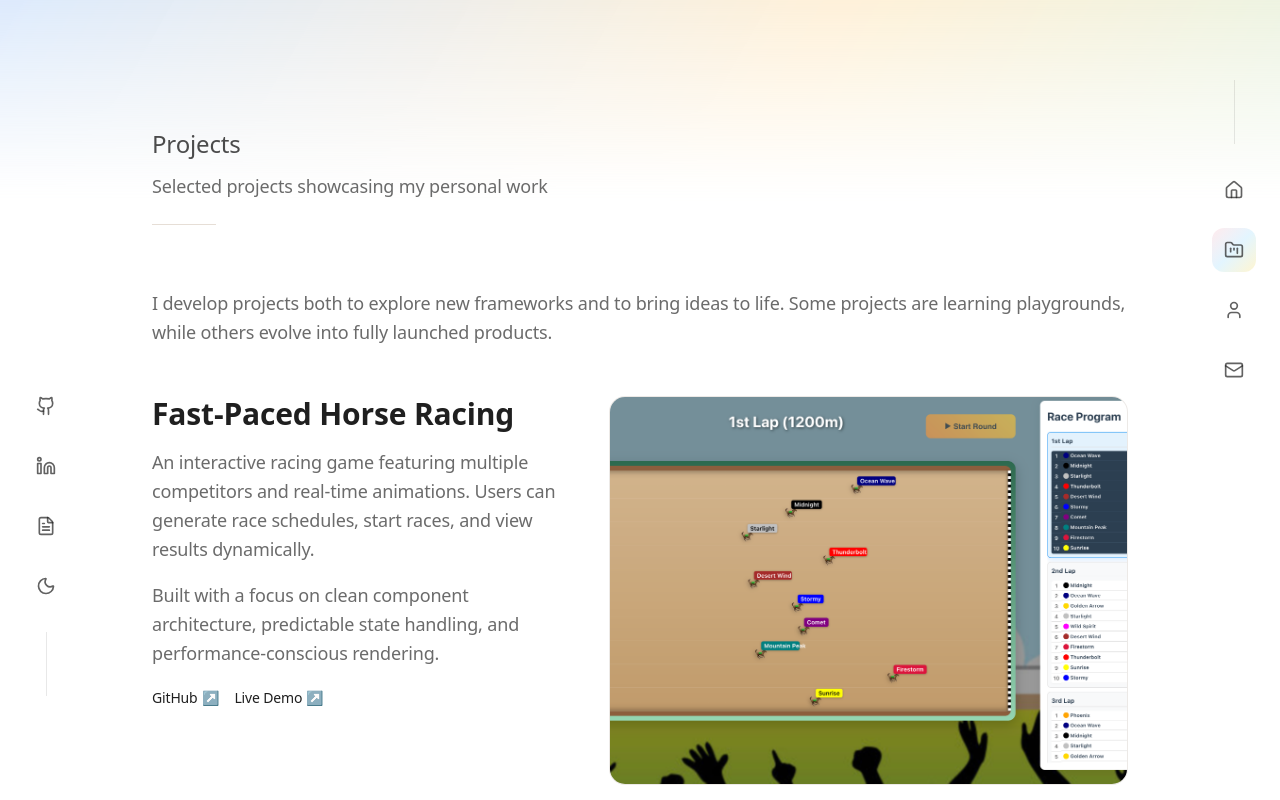
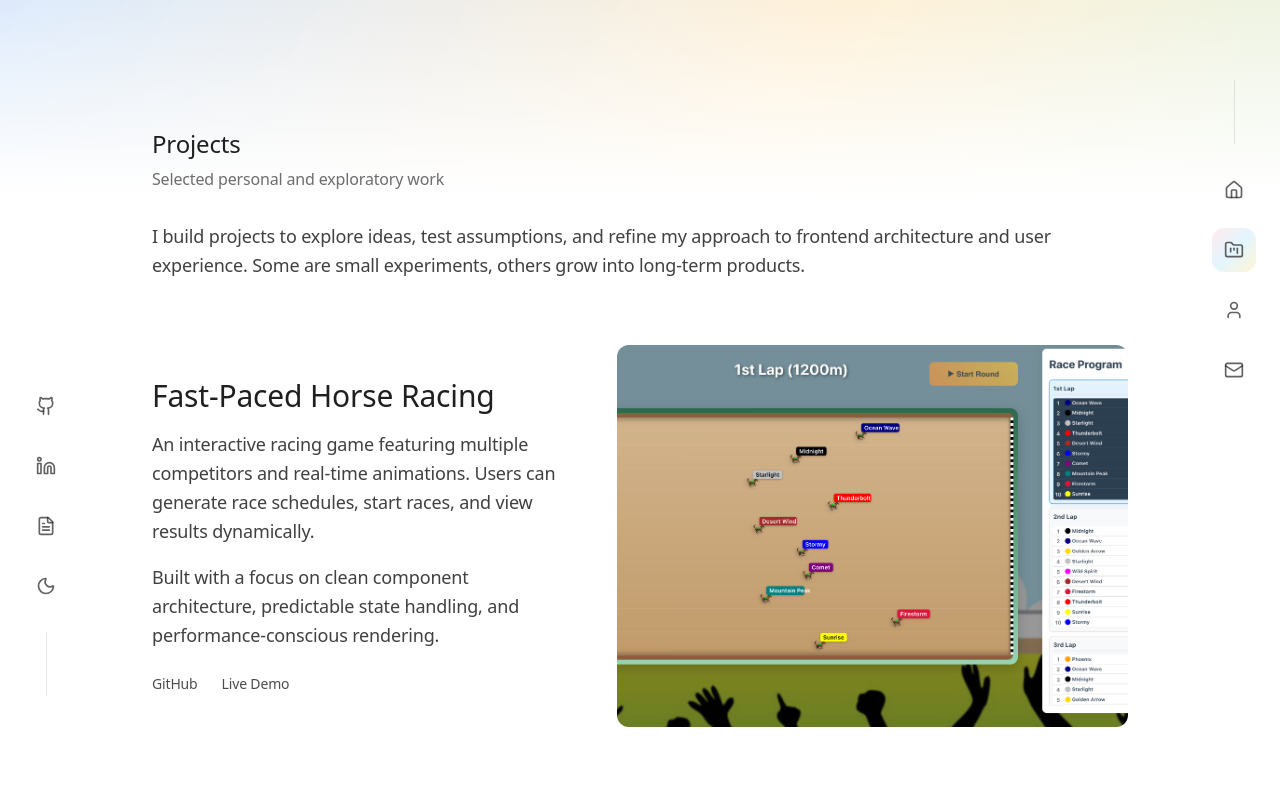
Before and after one commit to zeynepdundar/PortfolioV2, a Next.js app: page /projects in a window 1280 px wide. Shown: the top 800 px of the page. Built offline with nearby package versions, Linux system fonts and the light colour scheme.

Commit message:
Refactor

```diff
--- a/app/globals.css
+++ b/app/globals.css
@@ -57,7 +57,7 @@
 
 body {
   background: transparent;
-  color: var(--color-foreground);
+  color: var(--color-muted);
   font-family: var(--font-plus-jakarta), sans-serif;
   letter-spacing: -0.01em;
   position: relative;
--- a/components/sections/about/About.tsx
+++ b/components/sections/about/About.tsx
@@ -28,11 +28,11 @@ export function ExperienceItem({
   logo,
 }: ExperienceItemProps) {
   return (
-    <div className="flex flex-col gap-6 sm:gap-8">
+    <div className="flex flex-col gap-4 sm:gap-5">
       {/* Header row */}
-      <div className="flex flex-col sm:flex-row items-start sm:items-center justify-between gap-4 sm:gap-6">
+      <div className="flex flex-col sm:flex-row items-start sm:items-center justify-between gap-2 sm:gap-3">
         {/* Left: logo + titles */}
-        <div className="flex items-center gap-4">
+        <div className="flex items-center gap-2.5">
           {/* Logo */}
           <a
             href={companyUrl}
@@ -74,7 +74,7 @@ export function ExperienceItem({
       </div>
 
       {/* Content */}
-      <p className="leading-relaxed text-base sm:text-lg text-muted">
+      <p className="leading-relaxed text-base sm:text-lg text-foreground/85">
         {description}
       </p>
 
@@ -127,50 +127,68 @@ export function ExperienceItem({
 export default function About() {
   return (
     <PageSection id="about">
-
       <SectionContainer>
-        <div className="w-full ">
+        <div className="w-full">
+          {/* Page header */}
           <SectionHeader
             title="About Me"
             subtitle="A bit about me and my experience"
           />
-          {/* Section intro */}
-          <header className="mb-12">
-            <div className="mt-6 space-y-4 text-base sm:text-lg leading-relaxed text-muted">
+
+          {/* About narrative */}
+          <div className="mt-6 max-w-2xl space-y-4 text-base sm:text-lg leading-relaxed text-foreground/85">
             <p>
-                I’m a frontend engineer who enjoys working where design meets code. I care about quality in a deeply human sense — how interfaces feel, how intuitive they are, and how small details influence trust and ease. I pay close attention to perception, motion, and interaction, and I’m the kind of person who notices when something feels off and takes the time to fix it.              </p>
+              I’m a frontend engineer who enjoys working where design meets code.
+              I care about quality in a deeply human sense — how interfaces feel,
+              how intuitive they are, and how small details influence trust and
+              ease. I pay close attention to perception, motion, and interaction,
+              and I’m the kind of person who notices when something feels off and
+              takes the time to fix it.
+            </p>
 
             <p>
-                I hold a degree in Computer Engineering from Istanbul Technical University and have been working as a developer since 2018. My background naturally draws me toward UI consistency, accessibility, and maintainable systems — the unglamorous details that make products feel solid, reliable, and trustworthy.              </p>
+              I hold a degree in Computer Engineering from Istanbul Technical
+              University and have been working as a developer since 2018. My
+              background naturally draws me toward UI consistency, accessibility,
+              and maintainable systems — the unglamorous details that make
+              products feel solid, reliable, and trustworthy.
+            </p>
+
+            <p>
+              Outside of work, I reset by riding my motorcycle, training at the
+              gym, playing guitar, and practicing capoeira. I love exploring new
+              places and experiences; they often find their way back into my
+              work in unexpected ways.
+            </p>
+          </div>
+
+          {/* Work subsection */}
+          <div className="mt-24 border-t border-border/40 pt-16">
+            <h3 className="text-xl sm:text-2xl font-semibold text-foreground">
+              Work
+            </h3>
 
 
-              <p>Outside of work, I reset by riding my motorcycle, training at the gym, playing guitar, and practicing capoeira. I love exploring new places and experiences; they often find their way back into my work in unexpected ways.</p>
-              <div className="mb-6">
-                <h3 className="text-xs font-medium uppercase tracking-widest text-muted">
-                  Work
-                </h3>
-                <div className="mt-4 h-px w-14 bg-border/60" />
-              </div>
-              <p className="text-muted/80">
-                Currently, I’m helping build the world’s first complete restaurant operating system at{" "}
+            <p className="mt-6 max-w-2xl text-base sm:text-lg leading-relaxed text-foreground/85">
+              Currently, I’m helping build the world’s first complete restaurant
+              operating system at{" "}
               <a
                 href="https://www.lingapos.com/"
                 target="_blank"
                 rel="noopener noreferrer"
-                  className="text-foreground/80 transition-colors duration-300 hover:text-[#2aa0c9]"
+                className="text-foreground underline-offset-4 hover:underline"
               >
                 Linga rOS
               </a>
-                , developing a comprehensive technology ecosystem for the food service industry. Alongside engineering, I enjoy crafting thoughtful UI/UX designs in Figma, primarily for mobile applications.
+              , developing a comprehensive technology ecosystem for the food
+              service industry. Alongside engineering, I enjoy crafting
+              thoughtful UI/UX designs in Figma, primarily for mobile
+              applications.
             </p>
-              <p className="text-muted/80">
-                Outside of work, you’ll usually find me riding my motorcycle, staying active at the gym, exploring new places, playing guitar, or practicing capoeira.              </p>
           </div>
-          </header>
 
-          {/* Experience */}
-
-          <div className="flex flex-col gap-20">
+          {/* Experience list */}
+          <div className="mt-20 flex flex-col gap-20">
             <ExperienceItem
               role="Frontend Engineer"
               company="Linga rOS"
@@ -247,11 +265,8 @@ export default function About() {
               }}
             />
           </div>
-
         </div>
       </SectionContainer>
     </PageSection>
-
-
   );
 }
--- a/components/sections/contact/Contact.tsx
+++ b/components/sections/contact/Contact.tsx
@@ -13,14 +13,14 @@ export default function Contact() {
           />
 
           <div>
-            <p className="text-base sm:text-lg leading-relaxed text-muted">
+            <p className="text-base sm:text-lg leading-relaxed text-foreground/85">
               I think this is the beginning of something great, and I’d love to
               hear from you. Whether you want to discuss a project, talk about
               frontend architecture, or just share a good joke — my inbox is
               always open.
             </p>
 
-            <p className="text-base sm:text-lg leading-relaxed text-muted">
+            <p className="text-base sm:text-lg leading-relaxed text-foreground/85">
               You can also ask me about motorcycles, help me practice Spanish,
               or just say hello <span className="not-italic">👋</span>
             </p>
--- a/components/sections/intro/Intro.tsx
+++ b/components/sections/intro/Intro.tsx
@@ -33,13 +33,13 @@ export default function Intro() {
             </div>
 
             <div className="order-1 lg:order-2 justify-self-center">
-              <div className="relative h-44 w-44 sm:h-56 sm:w-56 lg:h-64 lg:w-64 overflow-hidden rounded-3xl border border-border/60 bg-background shadow-[0_18px_50px_-26px_rgba(0,0,0,0.45)]">
+              <div className="relative h-52 w-52 sm:h-64 sm:w-64 lg:h-80 lg:w-80 overflow-hidden rounded-3xl border border-border/60 bg-background shadow-[0_18px_50px_-26px_rgba(0,0,0,0.45)]">
                 <Image
                   src="/images/profile.jpg"
                   alt="Zeynep Dündar"
-                  width={512}
-                  height={512}
-                  className="object-cover grayscale contrast-90"
+                  width={960}
+                  height={960}
+                  className="object-cover contrast-90"
                   priority
                 />
               </div>
--- a/components/sections/projects/Projects.tsx
+++ b/components/sections/projects/Projects.tsx
@@ -62,56 +62,55 @@ const projects = [
   },
 ];
 
+
 export default function Projects() {
   return (
     <PageSection id="projects">
       <SectionContainer>
-        <div className="w-full">
         <SectionHeader
           title="Projects"
-            subtitle="Selected projects showcasing my personal work"
+          subtitle="Selected personal and exploratory work"
         />
 
-          <p className="mt-6 text-base sm:text-lg leading-relaxed text-muted">
-            I develop projects both to explore new frameworks and to bring ideas
-            to life. Some projects are learning playgrounds, while others evolve
-            into fully launched products.
+        <p className="mt-6 text-base sm:text-lg leading-relaxed text-foreground/85">
+          I build projects to explore ideas, test assumptions, and refine my
+          approach to frontend architecture and user experience. Some are small
+          experiments, others grow into long-term products.
         </p>
 
-          <div className="mt-12 space-y-16">
-            {projects.map((project, index) => (
-              <article
-                key={project.title}
-                className={`${index === 0 ? "" : "border-t border-border/40 pt-12"}`}
-              >
-                <div className="grid gap-8 lg:grid-cols-[0.9fr_1.1fr] lg:items-start">
+        <div className="mt-16 space-y-24">
+          {projects.map((project) => (
+            <article key={project.title}>
+              <div className="grid gap-10 lg:grid-cols-[1fr_1.2fr] lg:items-center">
+                {/* Text */}
                 <div>
-                    <h3 className="text-2xl sm:text-3xl font-semibold text-foreground">
+                  <h3 className="text-2xl sm:text-3xl font-medium text-foreground">
                     {project.title}
                   </h3>
-                    <div className="mt-4 space-y-4 text-base sm:text-lg leading-relaxed text-muted">
+
+                    <div className="mt-4 space-y-4 text-base sm:text-lg leading-relaxed text-foreground/85">
                     {project.summary.map((text) => (
                       <p key={text}>{text}</p>
                     ))}
                   </div>
 
-                    <div className="mt-5 flex flex-wrap items-center gap-4 text-sm text-foreground">
+                  <div className="mt-6 flex flex-wrap gap-6 text-sm">
                     {project.links.map((link) => (
                       <a
                         key={link.label}
                         href={link.href}
                         target="_blank"
                         rel="noopener noreferrer"
-                          className="inline-flex items-center gap-1 transition-colors hover:text-primary"
+                        className="text-foreground/80 transition hover:text-foreground underline-offset-4 hover:underline"
                       >
                         {link.label}
-                          <span aria-hidden>↗</span>
                       </a>
                     ))}
                   </div>
                 </div>
 
-                  <div className="relative aspect-[4/3] overflow-hidden rounded-2xl border border-border/40 bg-muted/10">
+                {/* Image */}
+                <div className="relative aspect-[4/3] overflow-hidden rounded-xl bg-muted/20">
                   <Image
                     src={project.image}
                     alt={project.alt}
@@ -123,7 +122,6 @@ export default function Projects() {
             </article>
           ))}
         </div>
-        </div>
       </SectionContainer>
     </PageSection>
   );
--- a/components/ui/SectionHeader.tsx
+++ b/components/ui/SectionHeader.tsx
@@ -3,23 +3,21 @@ type SectionHeaderProps = {
   subtitle?: string;
 };
 
-export function SectionHeader({ title, subtitle }: SectionHeaderProps) {
+export function SectionHeader({
+  title,
+  subtitle,
+}: SectionHeaderProps) {
   return (
-    <div className="mb-16">
-      {/* Title */}
-      <h2 className="text-lg sm:text-xl md:text-2xl font-medium text-foreground/80">
+    <header className="mb-8">
+      <h2 className="text-xl sm:text-2xl font-medium text-foreground">
         {title}
       </h2>
 
-      {/* Subtitle */}
       {subtitle && (
-        <p className="mt-3 text-base sm:text-lg text-muted">
+        <p className="mt-2 max-w-2xl text-sm sm:text-base font-light leading-snug text-foreground/65">
           {subtitle}
         </p>
       )}
-
-      {/* Accent line */}
-      <div className="mt-6 h-px w-16 bg-border" />
-    </div>
+    </header>
   );
 }
```
Lines whose indentation alone changed are shown as unchanged.
